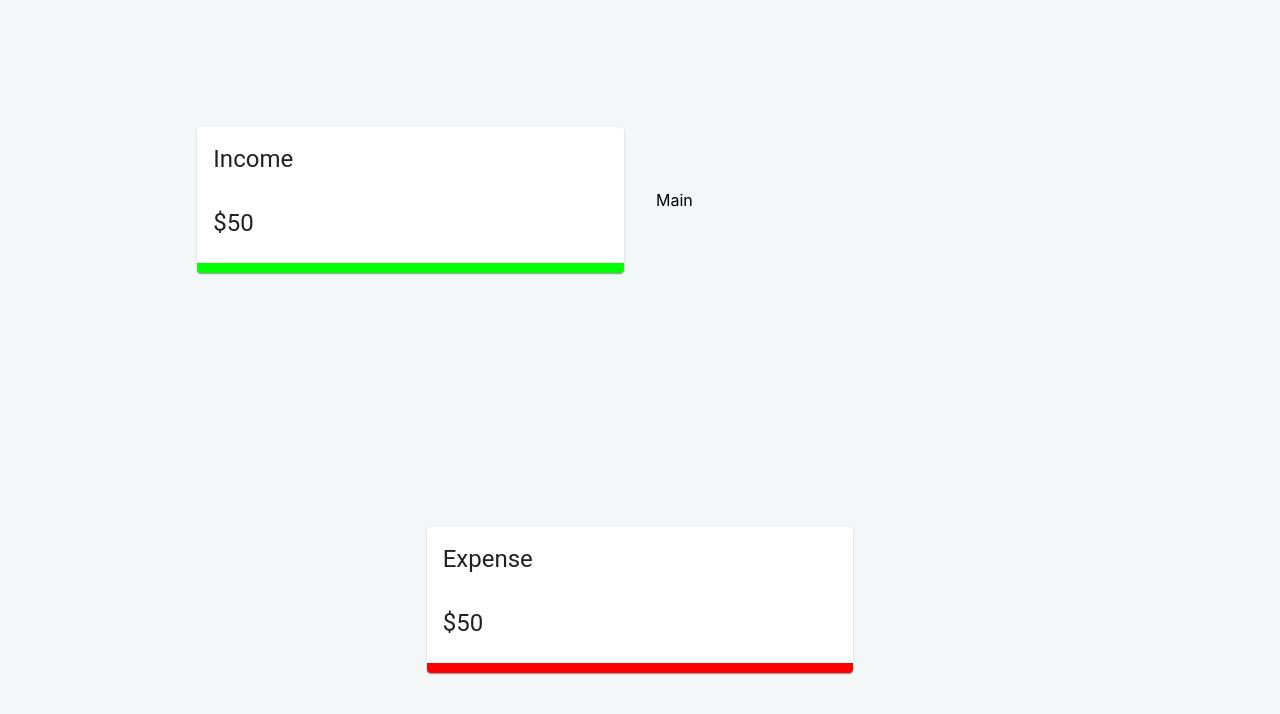
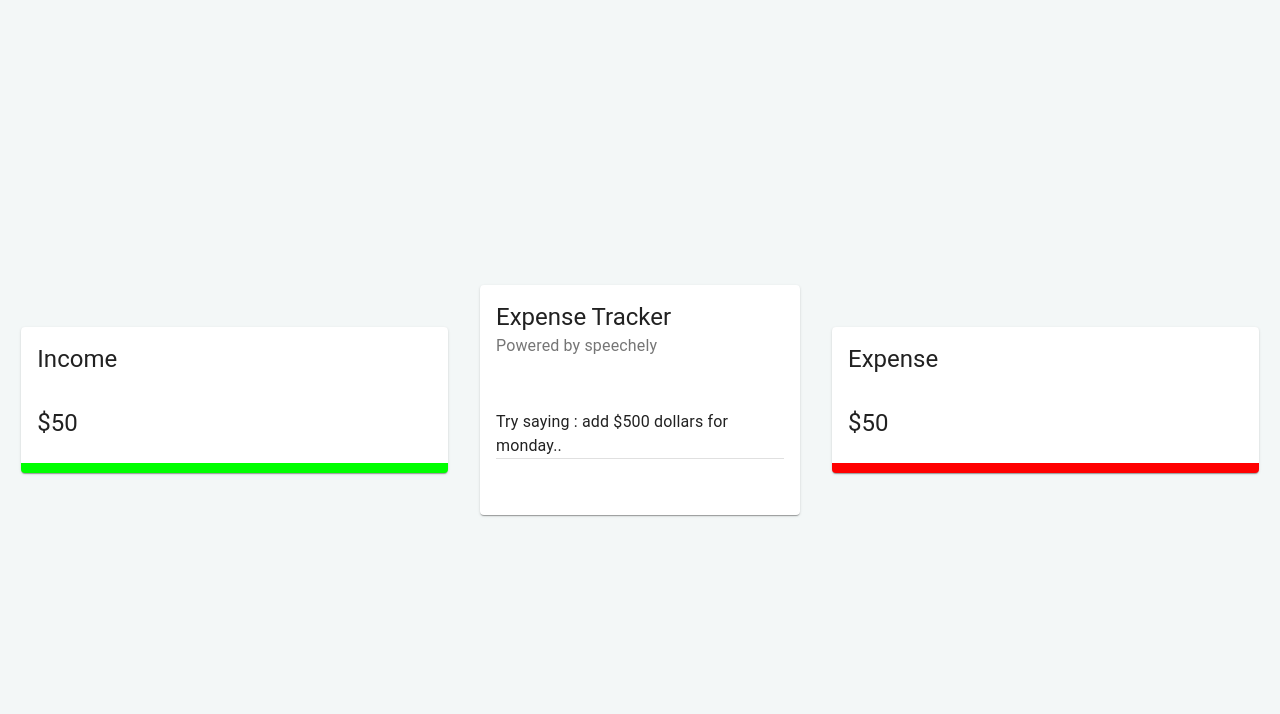
Before and after one commit to falakamin31/expense-tracker, a React (Create React App) app: page / in a window 1280 px wide. Shown: the top 714 px of the page. Built offline with nearby package versions, Linux system fonts and the light colour scheme.

Commit message:
Created Main component structure, adjust styling

```diff
--- a/src/App.js
+++ b/src/App.js
@@ -1,5 +1,6 @@
 import React from 'react'
 import Details from "./components/Details/Details"
+import Main from "./components/Main/Main"
 import { Grid } from "@material-ui/core"
 import useStyles from "./style"
 
@@ -13,8 +14,8 @@
         <Details title="Income"/>
         </Grid>
 
-        <Grid items xs={12} sm={4}>
-          Main
+        <Grid items xs={12} sm={3}>
+          <Main/>
           </Grid>
 
         <Grid items xs={12} sm={4}>
--- /dev/null
+++ b/src/components/Main/Main.js
@@ -0,0 +1,34 @@
+/* eslint-disable no-unused-vars */
+import React from 'react'
+import { Card,CardContent, CardHeader,Typography ,Grid,Divider} from '@material-ui/core'
+import useStyles from './style';
+
+const Main = () => {
+    const classes = useStyles();
+    return (
+       <Card classname={classes.root}>
+           <CardHeader title="Expense Tracker" subheader="Powered by speechely"/>
+           <CardContent>
+               <Typography align="center" variant="h5"Total balance $500></Typography>
+
+               <Typography variant="subtitle1" style={{ lineHeight:"1.5em", marginTop:"20px"}}>
+                   {/*Info Card */}
+                   Try saying : add $500 dollars for monday..
+                    </Typography>
+
+                    <Divider/>
+                    {/*form */}
+
+           </CardContent>
+           <CardContent classname={classes.cardContent}>
+               <Grid container spacing={2}>
+                   <Grid item xs={12}>
+                       {/* <List/> */}
+                       </Grid>
+                   </Grid>
+                       </CardContent>
+       </Card>
+    )
+}
+
+export default Main
--- /dev/null
+++ b/src/components/Main/style.js
@@ -0,0 +1,24 @@
+import { makeStyles } from '@material-ui/core/styles';
+
+export default makeStyles((theme) => ({
+  media: {
+    height: 0,
+    paddingTop: '56.25%', // 16:9
+  },
+  expand: {
+    transform: 'rotate(0deg)',
+    marginLeft: 'auto',
+    transition: theme.transitions.create('transform', {
+      duration: theme.transitions.duration.shortest,
+    }),
+  },
+  expandOpen: {
+    transform: 'rotate(180deg)',
+  },
+  cartContent: {
+    paddingTop: 0,
+  },
+  divider: {
+    margin: '20px 0',
+  },
+}));
```
